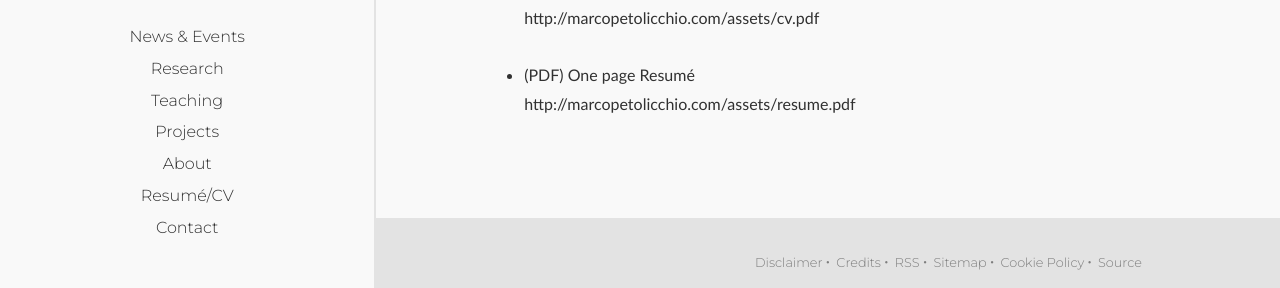
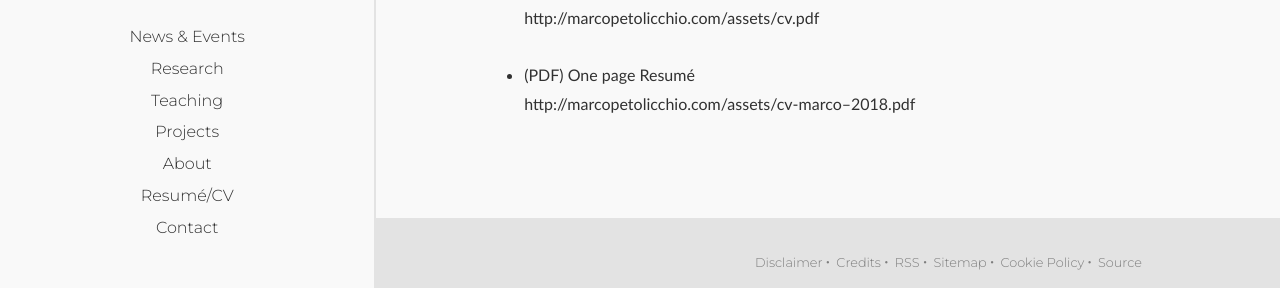
Before and after one commit to p-marco/p-marco.github.io, a Jekyll site: the page built from resume-cv.md, in a window 1280 px wide. Shown: the part 319-607 px from the top of the page. Built offline with Jekyll 4.4.1, drawn with Linux system fonts in a browser that asks for light colours; comment, search, counter and statistics services are not loaded; some of the changed lines change nothing that is shown.

Commit message:
Update resume-cv.md

```diff
--- a/resume-cv.md
+++ b/resume-cv.md
@@ -7,4 +7,4 @@ template: item
 ---
 
 * (PDF) Curriculum Vitae <br> [http://marcopetolicchio.com/assets/cv.pdf](http://marcopetolicchio.com/assets/cv.pdf)
-* (PDF) One page Resumé <br> [http://marcopetolicchio.com/assets/resume.pdf](http://marcopetolicchio.com/assets/resume.pdf)
+* (PDF) One page Resumé <br> [http://marcopetolicchio.com/assets/cv-marco--2018.pdf](http://marcopetolicchio.com/assets/cv-marco--2018.pdf)
```
